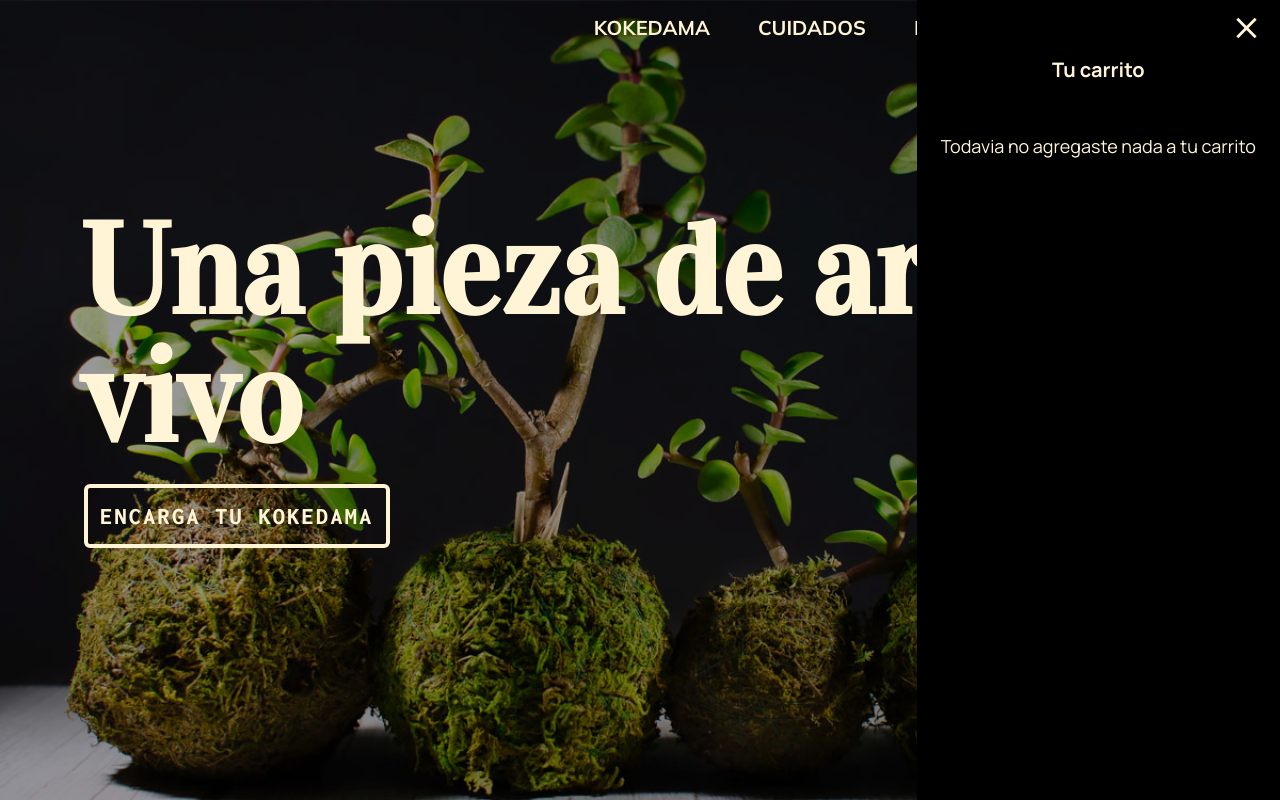
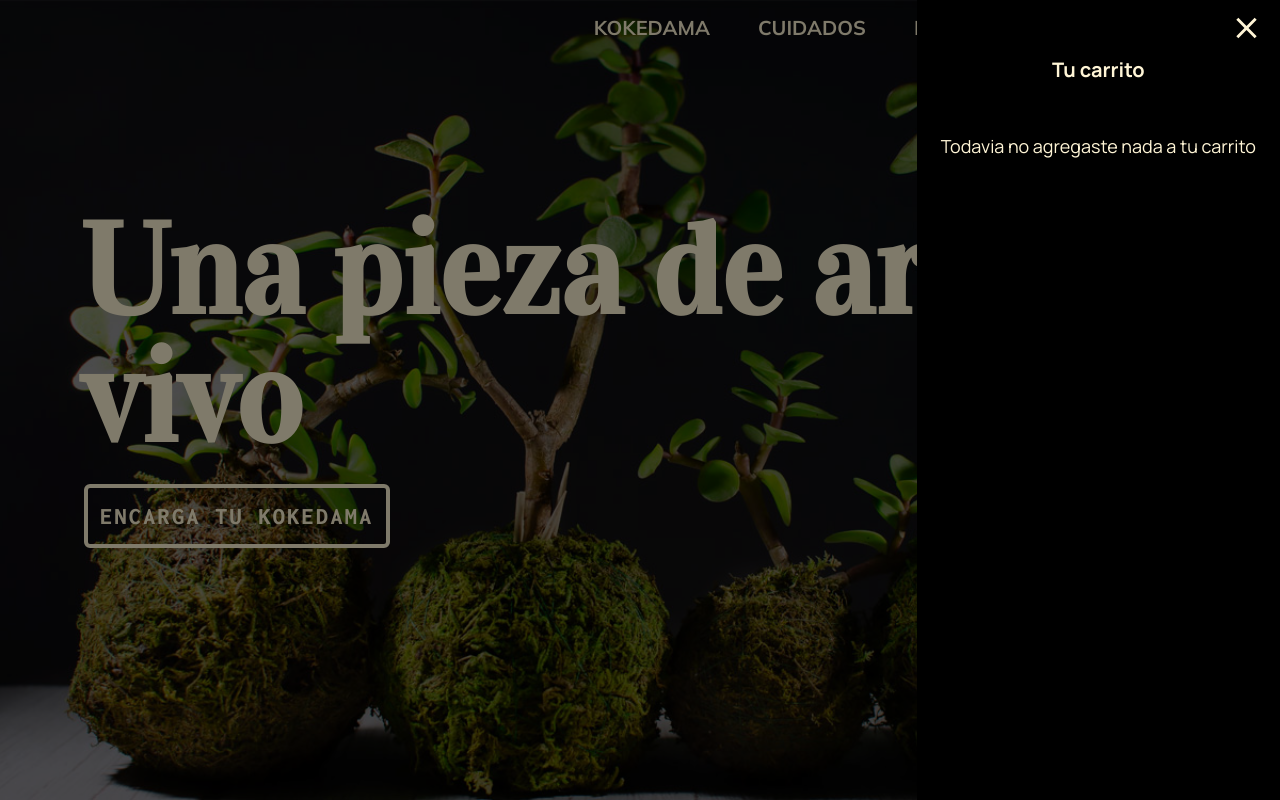
Before and after one commit to rocio-alcala/kokekosas, a Next.js app: page / in a window 1280 px wide. Both pictures are taken after a click on the icon 1251 px from the left and 28 px from the top of the page. Shown: the top 800 px of the page. Built offline with nearby package versions, Linux system fonts and the light colour scheme.

Commit message:
chore: overlay to prevent interaction whit page on cart open

```diff
--- a/src/components/NavBar.tsx
+++ b/src/components/NavBar.tsx
@@ -168,6 +168,14 @@ export default function NavBar() {
           <CartSummary />
         )}
       </div>
+      {/* layout to disable bg while cart open*/}
+      <div
+        className={cn(
+          "fixed z-[1050] hidden h-full w-full bg-black/50",
+          isCartOpen && "block",
+        )}
+        onClick={() => setIsCartOpen(false)}
+      ></div>
     </>
   );
 }
```
